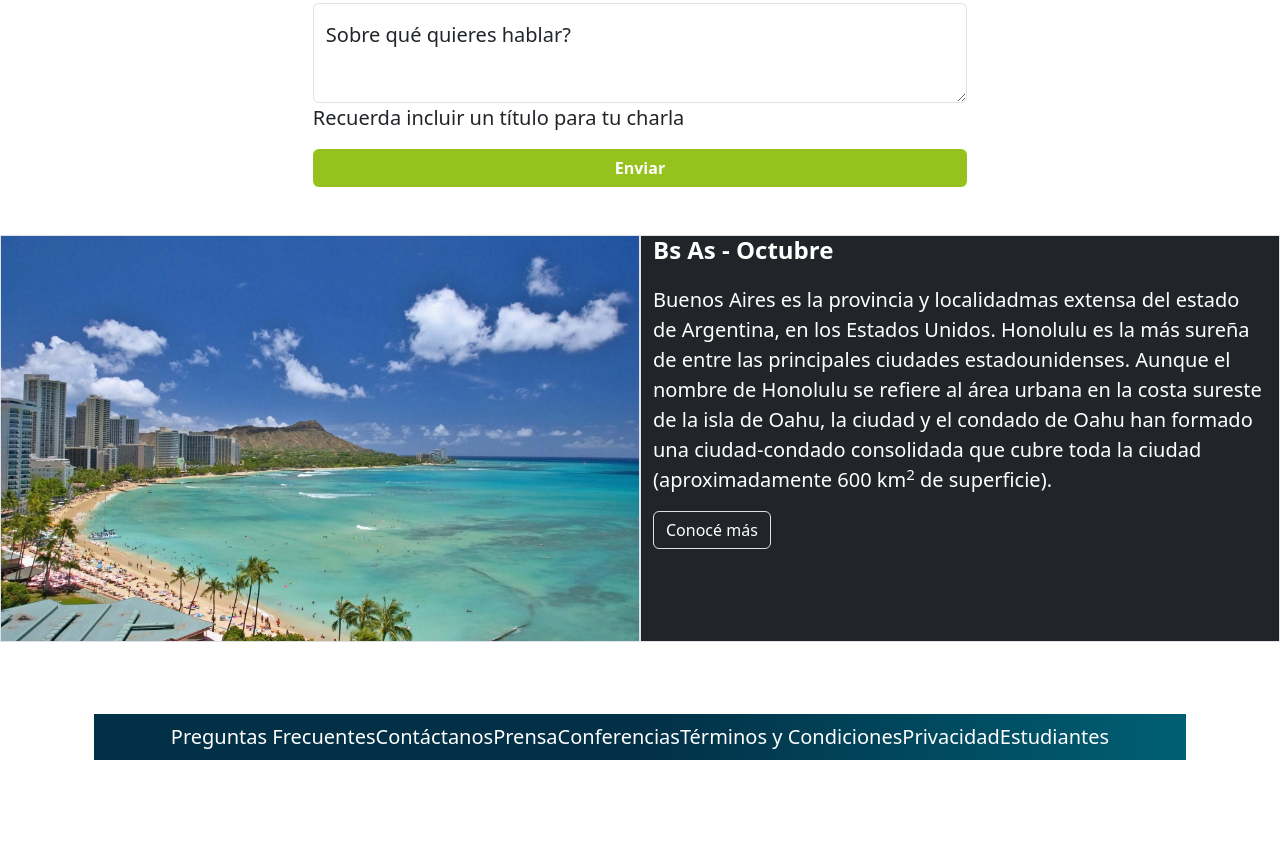
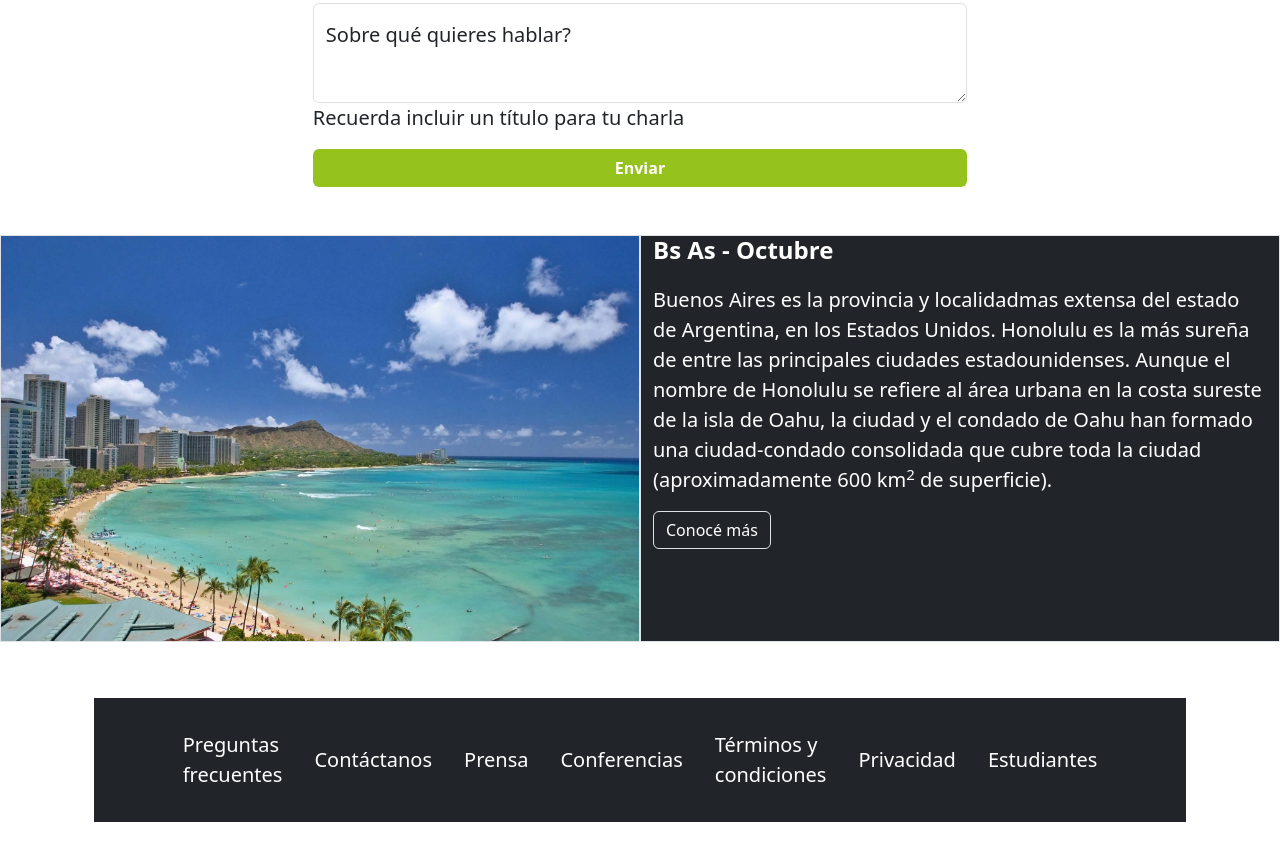
Before and after one commit to martinsoto13/codo-a-codo-trabajo-practico.io, a plain HTML site: page index.html in a window 1280 px wide. Shown: the part 2056-2916 px from the top of the page. Before the commit the page ends 2880 px from the top, so only its background shows below. Drawn offline with nearby package versions, Linux system fonts and the light colour scheme.

Commit message:
Arreglos del footer

```diff
--- a/index.html
+++ b/index.html
@@ -136,9 +136,9 @@
     </div>
     <footer class="container py-5">
       <div class="container-fluid mt-2">
-        <ul class="navbar bg-dark justify-content-center list-unstyled mt-4" id="footer">
+        <ul class="nav nav-pills bg-dark p-4 justify-content-center align-items-center w-100">
           <li class="nav-item">
-           <a class="nav-link text-white" href="#">Preguntas Frecuentes</a>
+            <a class="nav-link text-white" aria-current="page" href="#">Preguntas<br>frecuentes</a>
           </li>
           <li class="nav-item">
             <a class="nav-link text-white" href="#">Contáctanos</a>
@@ -147,10 +147,10 @@
             <a class="nav-link text-white" href="#">Prensa</a>
           </li>
           <li class="nav-item">
-           <a class="nav-link text-white" href="#">Conferencias</a>
+            <a class="nav-link text-white" aria-disabled="true">Conferencias</a>
           </li>
           <li class="nav-item">
-           <a class="nav-link text-white" href="#">Términos y Condiciones</a>
+            <a class="nav-link text-white" aria-current="page" href="#">Términos y<br>condiciones</a>
           </li>
           <li class="nav-item">
             <a class="nav-link text-white" href="#">Privacidad</a>
```
Lines whose indentation alone changed are shown as unchanged.
